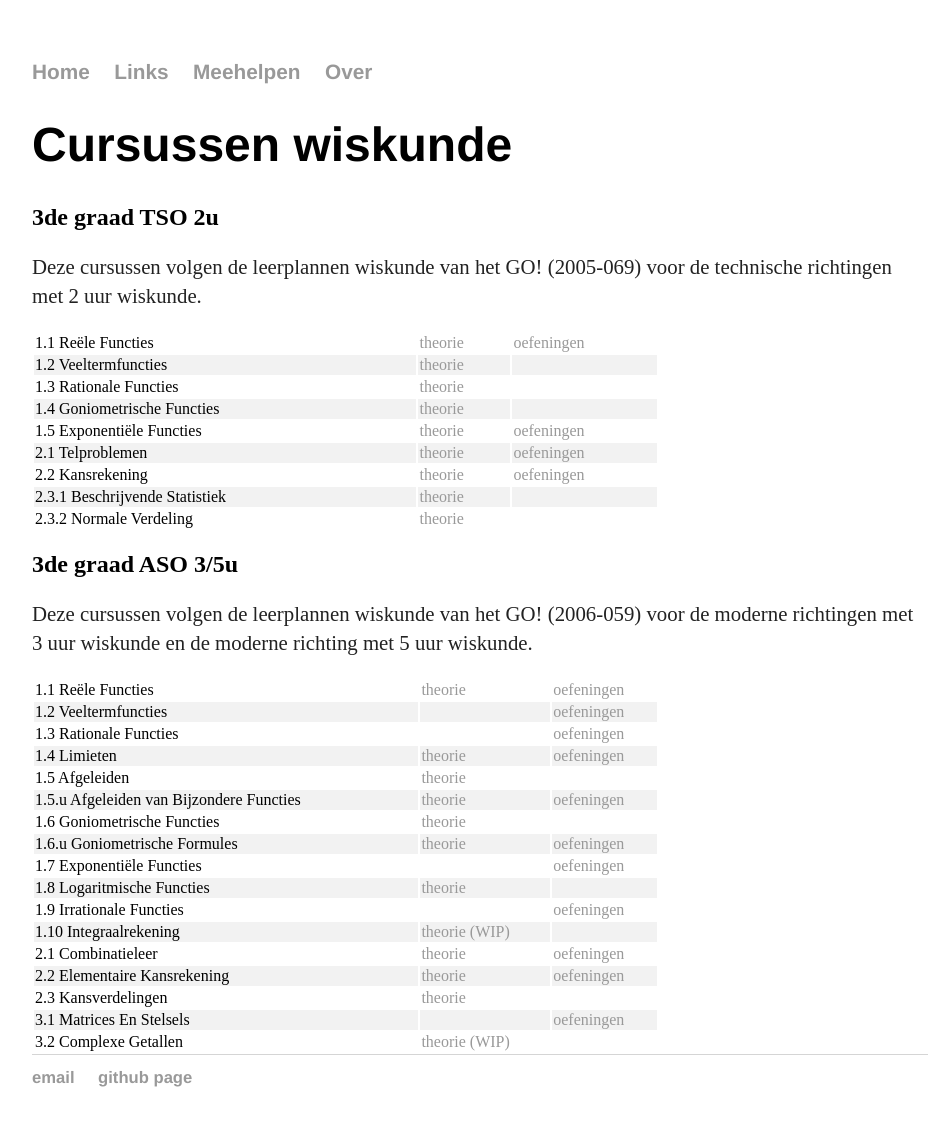
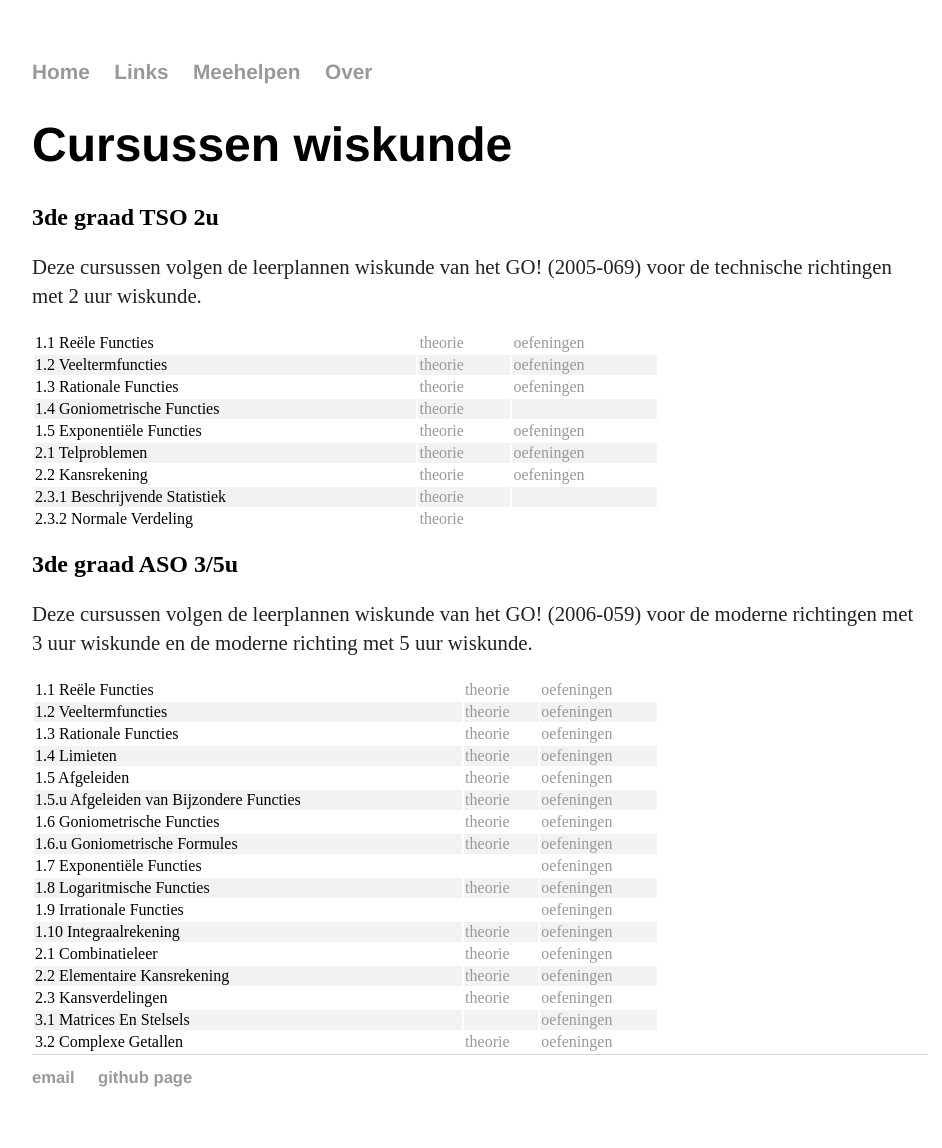
Before and after one commit to gowiz/gowiz.github.io, a Jekyll site: the page built from index.md, in a window 1280 px wide. Shown: the whole page, without its empty margins (160-1102 px from the left). Built offline with Jekyll 4.4.1, drawn with Linux system fonts in a browser that asks for light colours.

Commit message:
Update voor 19.7

```diff
--- a/index.md
+++ b/index.md
@@ -1,8 +1,8 @@
 ---
 layout: default
 title: Cursussen wiskunde
-tso: https://github.com/gowiz/tso-3gr-2u-2005-069/releases/download/v18.9
-aso: https://github.com/gowiz/aso-3gr-3u2u-2006-059/releases/download/v18.9
+tso: https://github.com/gowiz/tso-3gr-2u-2005-069/releases/download/v19.7
+aso: https://github.com/gowiz/aso-3gr-3u2u-2006-059/releases/download/v19.7
 ---
 
 Cursussen wiskunde
@@ -13,8 +13,8 @@ Cursussen wiskunde
 Deze cursussen volgen de leerplannen wiskunde van het GO! (2005-069) voor de technische richtingen met 2 uur wiskunde.
 
 |1.1 Reële Functies             | [theorie]({{page.tso}}/0101_ReeleFuncties.pdf)          |[oefeningen]({{page.tso}}/0101_ReeleFuncties_OEF.pdf)       |
-|1.2 Veeltermfuncties           | [theorie]({{page.tso}}/0102_Veeltermfuncties.pdf)       |                                                            |
-|1.3 Rationale Functies         | [theorie]({{page.tso}}/0103_RationaleFuncties.pdf)      |                                                            |
+|1.2 Veeltermfuncties           | [theorie]({{page.tso}}/0102_Veeltermfuncties.pdf)       |[oefeningen]({{page.tso}}/0102_Veeltermfuncties_OEF.pdf)    |
+|1.3 Rationale Functies         | [theorie]({{page.tso}}/0103_RationaleFuncties.pdf)      |[oefeningen]({{page.tso}}/0103_RationaleFuncties_OEF.pdf)   |
 |1.4 Goniometrische Functies    | [theorie]({{page.tso}}/0104_GoniometrischeFuncties.pdf) |                                                            |
 |1.5 Exponentiële Functies      | [theorie]({{page.tso}}/0105_exponentieleFuncties.pdf)   |[oefeningen]({{page.tso}}/0105_exponentieleFuncties_OEF.pdf)|
 |2.1 Telproblemen               | [theorie]({{page.tso}}/0201_Telproblemen.pdf)           |[oefeningen]({{page.tso}}/0201_Telproblemen_OEF.pdf)        |
@@ -27,20 +27,20 @@ Deze cursussen volgen de leerplannen wiskunde van het GO! (2005-069) voor de tec
 ------------------
 Deze cursussen volgen de leerplannen wiskunde van het GO! (2006-059) voor de moderne richtingen met 3 uur wiskunde en de moderne richting met 5 uur wiskunde.
 
-|1.1 Reële Functies             | [theorie]({{page.aso}}/0101_ReeleFuncties.pdf)              |[oefeningen]({{page.aso}}/0101_ReeleFuncties_OEF.pdf)          |
-|1.2 Veeltermfuncties           |                                                             |[oefeningen]({{page.aso}}/0102_Veeltermfuncties_OEF.pdf)       |
-|1.3 Rationale Functies         |                                                             |[oefeningen]({{page.aso}}/0103_RationaleFuncties_OEF.pdf)      |
-|1.4 Limieten                   | [theorie]({{page.aso}}/0104_Limieten.pdf)                   |[oefeningen]({{page.aso}}/0104_Limieten_OEF.pdf)               |
-|1.5 Afgeleiden                 | [theorie]({{page.aso}}/0105_Afgeleiden.pdf)                 |                                                               |
+|1.1 Reële Functies                       | [theorie]({{page.aso}}/0101_ReeleFuncties.pdf)                   |[oefeningen]({{page.aso}}/0101_ReeleFuncties_OEF.pdf)                   |
+|1.2 Veeltermfuncties                     | [theorie]({{page.aso}}/0102_Veeltermfuncties.pdf)                |[oefeningen]({{page.aso}}/0102_Veeltermfuncties_OEF.pdf)                |
+|1.3 Rationale Functies                   | [theorie]({{page.aso}}/0103_RationaleFuncties.pdf)               |[oefeningen]({{page.aso}}/0103_RationaleFuncties_OEF.pdf)               |
+|1.4 Limieten                             | [theorie]({{page.aso}}/0104_Limieten.pdf)                        |[oefeningen]({{page.aso}}/0104_Limieten_OEF.pdf)                        |
+|1.5 Afgeleiden                           | [theorie]({{page.aso}}/0105_Afgeleiden.pdf)                      |[oefeningen]({{page.aso}}/0105_Afgeleiden_OEF.pdf)                      |
 |1.5.u Afgeleiden van Bijzondere Functies | [theorie]({{page.aso}}/0105U_AfgeleidenVanBijzondereFuncties.pdf)|[oefeningen]({{page.aso}}/0105U_AfgeleidenVanBijzondereFuncties_OEF.pdf)|
-|1.6 Goniometrische Functies    | [theorie]({{page.aso}}/0106_GoniometrischeFuncties.pdf)     |                                                               |
-|1.6.u Goniometrische Formules  | [theorie]({{page.aso}}/0106U_GoniometrischeFormules.pdf)    |[oefeningen]({{page.aso}}/0106U_GoniometrischeFormules_OEF.pdf)|
-|1.7 Exponentiële Functies      |                                                             |[oefeningen]({{page.aso}}/0107_ExponentieleFuncties_OEF.pdf)   |
-|1.8 Logaritmische Functies     | [theorie]({{page.aso}}/0108_LogaritmischeFuncties.pdf)      |                                                               |
-|1.9 Irrationale Functies       |                                                             |[oefeningen]({{page.aso}}/0109_IrrationaleFuncties_OEF.pdf)    |
-|1.10 Integraalrekening         | [theorie (WIP)]({{page.aso}}/0110_Integraalrekening_WIP.pdf)|                                                               |
-|2.1 Combinatieleer             | [theorie]({{page.aso}}/0201_Combinatieleer.pdf)             |[oefeningen]({{page.aso}}/0201_Combinatieleer_OEF.pdf)         |
-|2.2 Elementaire Kansrekening   | [theorie]({{page.aso}}/0202_ElementaireKansrekening.pdf)    |[oefeningen]({{page.aso}}/0202_ElementaireKansrekening_OEF.pdf)|
-|2.3 Kansverdelingen            | [theorie]({{page.aso}}/0203_Kansverdelingen.pdf)            |                                                               |
-|3.1 Matrices En Stelsels       |                                                             |[oefeningen]({{page.aso}}/0301_MatricesEnStelsels_OEF.pdf)     |
-|3.2 Complexe Getallen          | [theorie (WIP)]({{page.aso}}/0302_ComplexeGetallen_WIP.pdf) |                                                               |
+|1.6 Goniometrische Functies              | [theorie]({{page.aso}}/0106_GoniometrischeFuncties.pdf)          |[oefeningen]({{page.aso}}/0106_GoniometrischeFuncties_OEF.pdf)          |
+|1.6.u Goniometrische Formules            | [theorie]({{page.aso}}/0106U_GoniometrischeFormules.pdf)         |[oefeningen]({{page.aso}}/0106U_GoniometrischeFormules_OEF.pdf)         |
+|1.7 Exponentiële Functies                |                                                                  |[oefeningen]({{page.aso}}/0107_ExponentieleFuncties_OEF.pdf)            |
+|1.8 Logaritmische Functies               | [theorie]({{page.aso}}/0108_LogaritmischeFuncties.pdf)           |[oefeningen]({{page.aso}}/0108_LogaritmischeFuncties_OEF.pdf)           |
+|1.9 Irrationale Functies                 |                                                                  |[oefeningen]({{page.aso}}/0109_IrrationaleFuncties_OEF.pdf)             |
+|1.10 Integraalrekening                   | [theorie]({{page.aso}}/0110_Integraalrekening.pdf)               |[oefeningen]({{page.aso}}/0110_Integraalrekening_OEF.pdf)               |
+|2.1 Combinatieleer                       | [theorie]({{page.aso}}/0201_Combinatieleer.pdf)                  |[oefeningen]({{page.aso}}/0201_Combinatieleer_OEF.pdf)                  |
+|2.2 Elementaire Kansrekening             | [theorie]({{page.aso}}/0202_ElementaireKansrekening.pdf)         |[oefeningen]({{page.aso}}/0202_ElementaireKansrekening_OEF.pdf)         |
+|2.3 Kansverdelingen                      | [theorie]({{page.aso}}/0203_Kansverdelingen.pdf)                 |[oefeningen]({{page.aso}}/0203_Kansverdelingen_OEF.pdf)                 |
+|3.1 Matrices En Stelsels                 |                                                                  |[oefeningen]({{page.aso}}/0301_MatricesEnStelsels_OEF.pdf)              |
+|3.2 Complexe Getallen                    | [theorie]({{page.aso}}/0302_ComplexeGetallen.pdf)                |[oefeningen]({{page.aso}}/0302_ComplexeGetallen_OEF.pdf)                |
```
